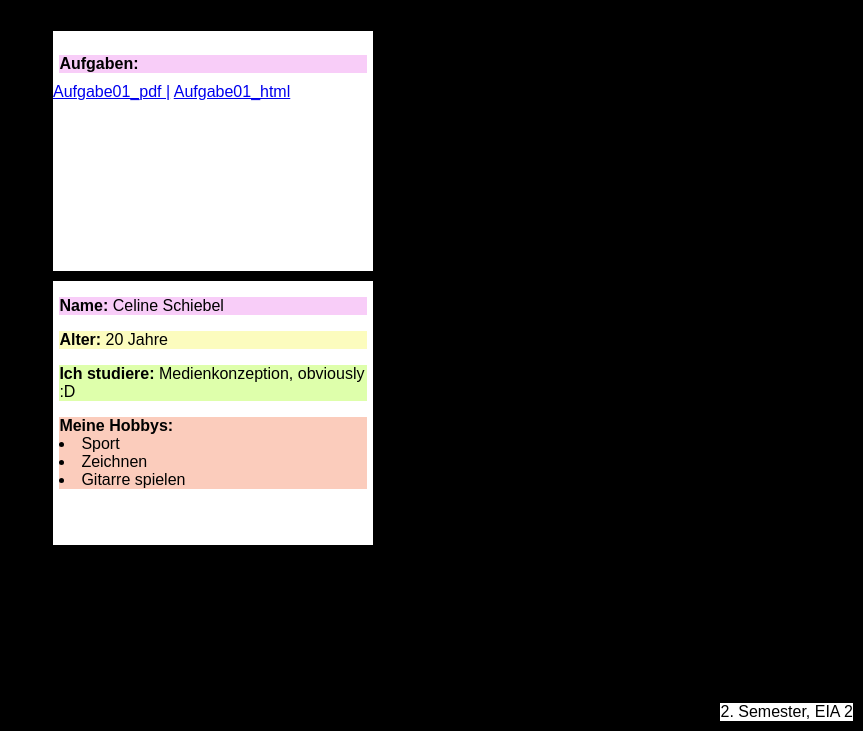
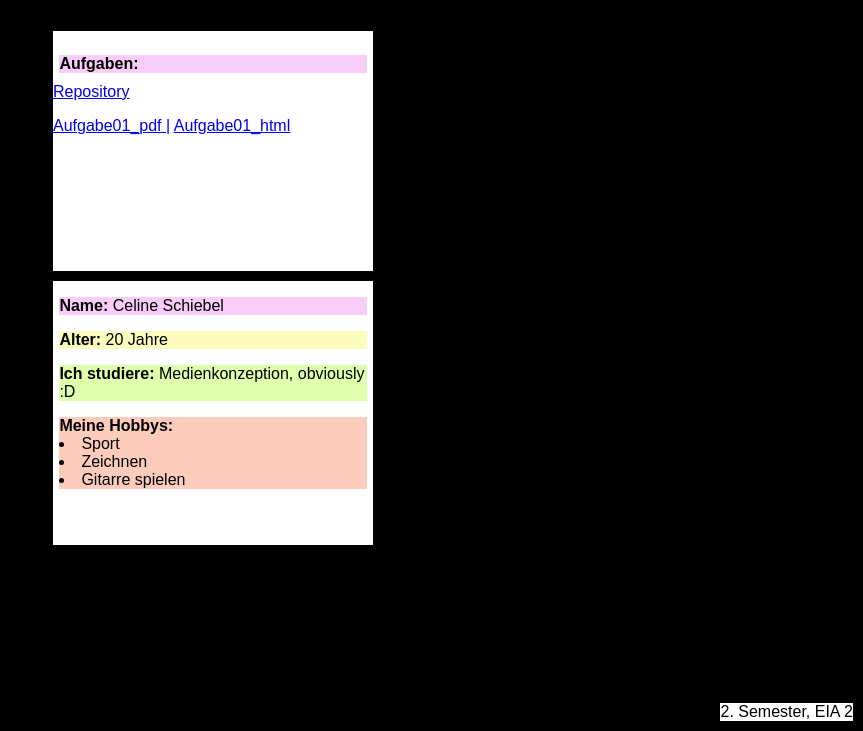
Before and after one commit to celine333/EIA_2, a plain HTML site: page Steckbrief/steckbrief.htm in a window 1280 px wide. Shown: the part 69-800 px from the top of the page, without its empty margins (417-1280 px from the left). Drawn offline with Linux system fonts and the light colour scheme.

Commit message:
Update steckbrief.htm

```diff
--- a/Steckbrief/steckbrief.htm
+++ b/Steckbrief/steckbrief.htm
@@ -12,6 +12,7 @@
     <div class="task">
         <div class="headline"><b>Aufgaben:</b></div>
         <br>
+        <p><a href="https://github.com/celine333/EIA_2" target="_blank">Repository</a></p>
         <p><a href="https://celine333.github.io/EIA_2/Aufgabe_01/Aufgabe_01.pdf" target="_blank">Aufgabe01_pdf |</a>
         <a href="https://celine333.github.io/EIA_2/Aufgabe_01/boxes.html" target="_blank">Aufgabe01_html</a></p>
     </div>
```
